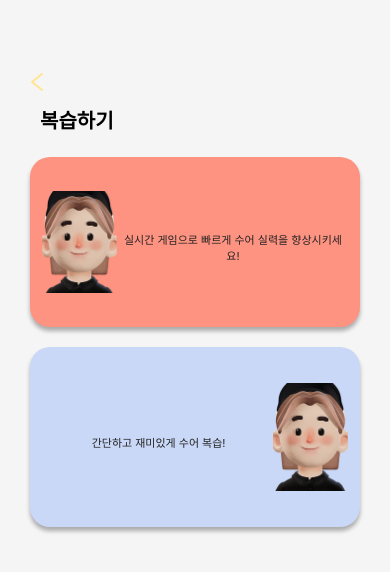
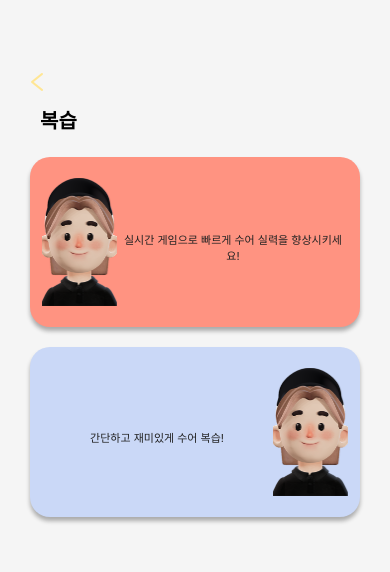
Before and after one commit to dlghdus9949/Sonsu_Front, a React Native app: screen /Review in a window 390 px wide. Shown: the top 572 px of the page. Built offline with nearby package versions, Linux system fonts and the light colour scheme.

Commit message:
[fix]text 오류 해결

```diff
--- a/src/screens/Review/Review.js
+++ b/src/screens/Review/Review.js
@@ -3,36 +3,28 @@ import { View, StyleSheet, Text, Image } from 'react-native';
 import Header from '../../components/Header';
 
 export default function Review() {
-
   return (
     <View style={styles.container}>
-      <Header color="#FFE694" />  {/* 아이콘 색상을 #FFE694로 설정 */}
+      <Header color="#FFE694" />
 
-      <View>
-        <Text style={styles.Title}>복습하기</Text>
-      </View>
+      <Text style={styles.title}>복습</Text>
 
       <View style={styles.pracView}>
-        <View style={styles.speedView}>
+        <View style={styles.card}>
           <Image source={require("../../../assets/images/sonsuModel.png")} style={styles.image} />
-          <View style={styles.speedTextContainer}>
-            <Image source={require("../../../assets/images/SpeedGame.png")} style={styles.speedImage} />
-            <View style={styles.textWrapper}>
-              <Text style={styles.speedText2}>실시간 게임으로 빠르게 수어 실력을 향상시키세요!</Text>
-            </View>
+          <View style={styles.textContainer}>
+            <Image source={require("../../../assets/images/SpeedGame.png")} style={styles.icon} />
+            <Text style={styles.description}>실시간 게임으로 빠르게 수어 실력을 향상시키세요!</Text>
           </View>
         </View>
 
-        <View style={styles.oxView}>
-          <View style={styles.speedTextContainer}>
-            <Image source={require("../../../assets/images/OXQuiz.png")} style={styles.oxImage} />
-            <View style={styles.textWrapper}>
-              <Text style={styles.speedText2}> 간단하고 재미있게 수어 복습!</Text>
-            </View>
+        <View style={[styles.card, styles.oxCard]}>
+          <View style={styles.textContainer}>
+            <Image source={require("../../../assets/images/OXQuiz.png")} style={styles.icon} />
+            <Text style={styles.description}>간단하고 재미있게 수어 복습!</Text>
           </View>
           <Image source={require("../../../assets/images/sonsuModel.png")} style={styles.image} />
         </View>
-
       </View>
     </View>
   );
@@ -43,7 +35,7 @@ const styles = StyleSheet.create({
     flex: 1,
     backgroundColor: '#f5f5f5',
   },
-  Title: {
+  title: {
     fontSize: 20,
     fontWeight: '600',
     marginLeft: 40,
@@ -52,11 +44,10 @@ const styles = StyleSheet.create({
     alignItems: 'center',
     marginTop: '6%',
   },
-  speedView: {
+  card: {
     flexDirection: 'row',
     width: 330,
     height: 170,
-    backgroundColor: '#FF9381',
     borderRadius: 20,
     justifyContent: 'center',
     alignItems: 'center',
@@ -65,51 +56,29 @@ const styles = StyleSheet.create({
     shadowOpacity: 0.3,
     shadowRadius: 4,
     elevation: 6,
+    backgroundColor: '#FF9381',
+    marginBottom: 20,
   },
-  speedTextContainer: {
-    flexDirection: 'column',
+  oxCard: {
+    backgroundColor: '#CAD8F7',
+  },
+  textContainer: {
     justifyContent: 'center',
     width: '70%',
-  },
-  textWrapper: {
-    marginTop: 10,
     alignItems: 'center',
   },
-  speedText: {
-    fontSize: 30,
-    color: '#fff',
-    textAlign: 'center',
-  },
-  speedText2: {
+  description: {
     fontSize: 11,
     color: '#222',
     textAlign: 'center',
+    marginTop: 10,
   },
-  speedImage: {
-    width: '80%',
-    height: '20%',
-  },
-  oxImage: {
-    width: '70%',
-    height: '20%',
+  icon: {
+    width: '60%',
+    height: '15%',
   },
   image: {
     width: '23%',
-    height: '60%',
-  },
-  oxView: {
-    flexDirection: 'row',
-    width: 330,
-    height: 180,
-    backgroundColor: '#CAD8F7',
-    borderRadius: 20,
-    justifyContent: 'center',
-    alignItems: 'center',
-    marginTop: 20,
-    shadowColor: '#000',
-    shadowOffset: { width: 0, height: 4 },
-    shadowOpacity: 0.3,
-    shadowRadius: 4,
-    elevation: 6,
+    height: '75%',
   },
 });
```
Also changed, not shown: src/screens/MyPage/SignReview.js (line endings or trailing spaces).
